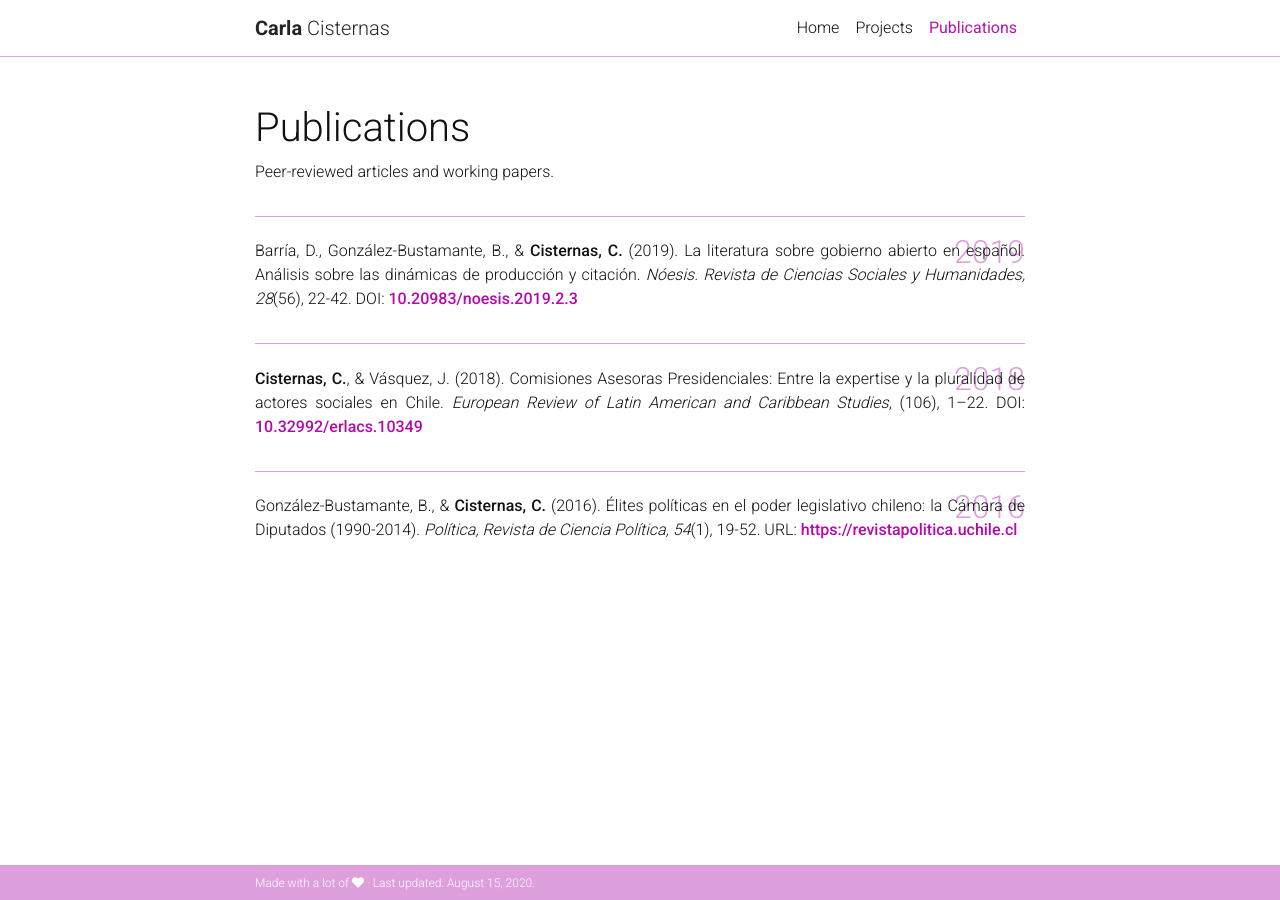
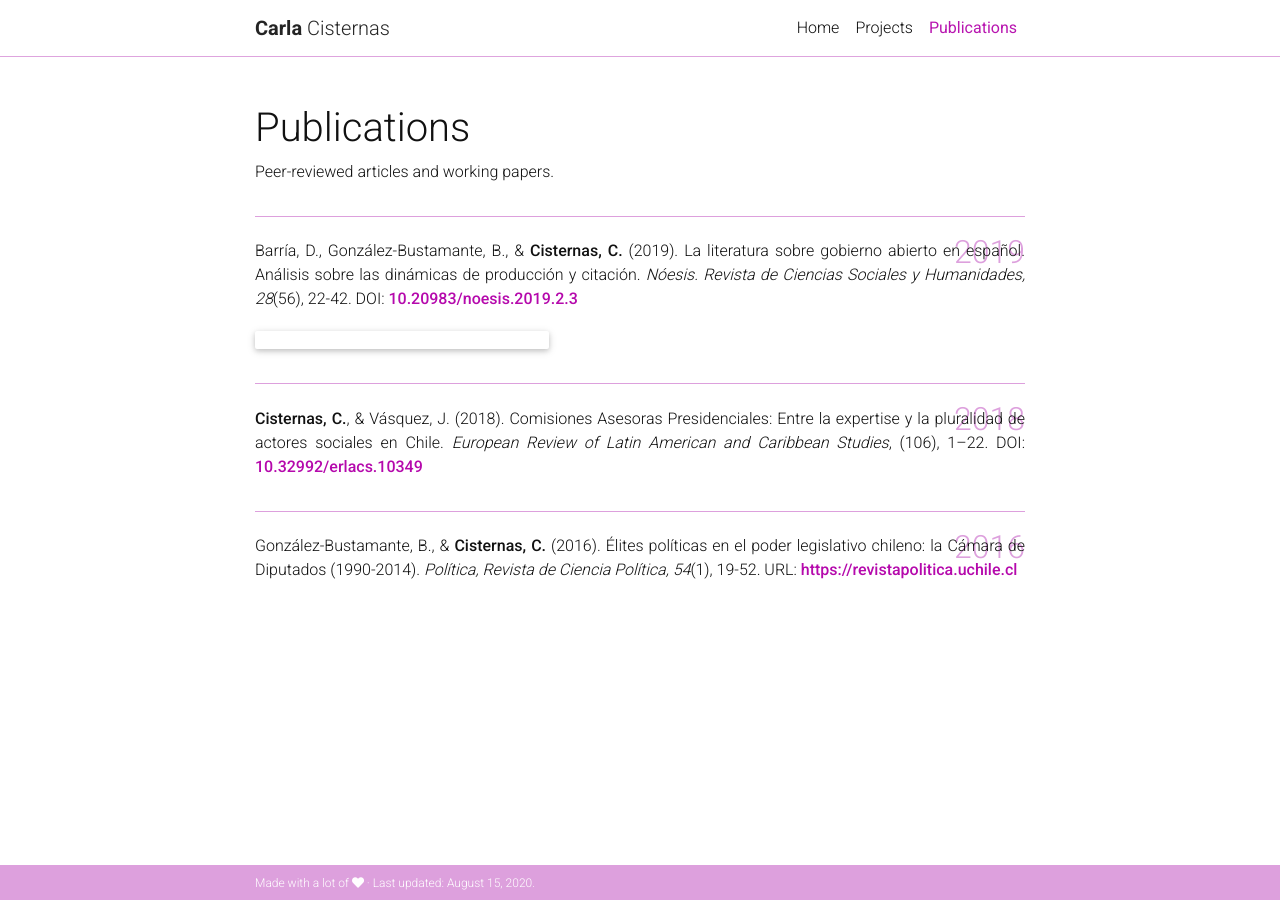
Before and after one commit to training-datalab/carlacisternas.com, a Jekyll site: the page built from _pages/publications.md, in a window 1280 px wide. Built offline with Jekyll 4.4.1, drawn with Linux system fonts in a browser that asks for light colours; nearby versions of some CDN libraries; a style sheet for code colours, icons or effects is not loaded.

Commit message:
Update publications.md

```diff
--- a/_pages/publications.md
+++ b/_pages/publications.md
@@ -12,6 +12,8 @@
 
 <p align="justify">Barría, D., González-Bustamante, B., &amp; <strong>Cisternas, C.</strong> (2019). La literatura sobre gobierno abierto en español. Análisis sobre las dinámicas de producción y citación. <em>Nóesis. Revista de Ciencias Sociales y Humanidades, 28</em>(56), 22-42. DOI: <a href="http://doi.org/10.20983/noesis.2019.2.3" target="_blank"><strong>10.20983/noesis.2019.2.3</strong></a></p>
 
+<abbr class="badge">Nóesis. Revista de Ciencias Sociales y Humanidades</abbr>
+
 <h2 class="year">2018</h2>
 
 <p align="justify"><strong>Cisternas, C.</strong>, &amp; Vásquez, J. (2018). Comisiones Asesoras Presidenciales: Entre la expertise y la pluralidad de actores sociales en Chile. <em>European Review of Latin American and Caribbean Studies</em>, (106), 1–22. DOI: <a href="https://doi.org/10.32992/erlacs.10349" target="_blank"><strong>10.32992/erlacs.10349</strong></a></p>
```
